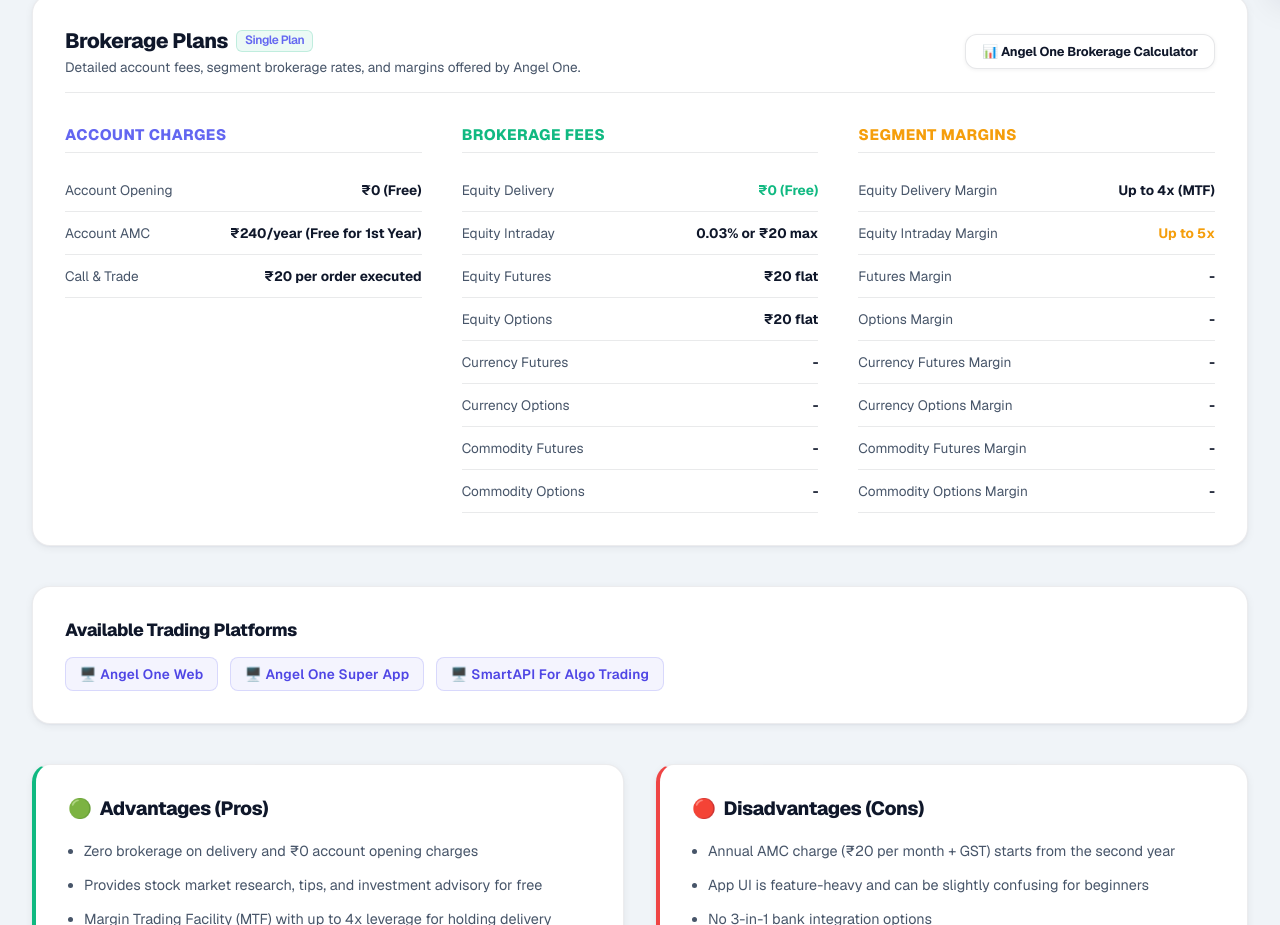
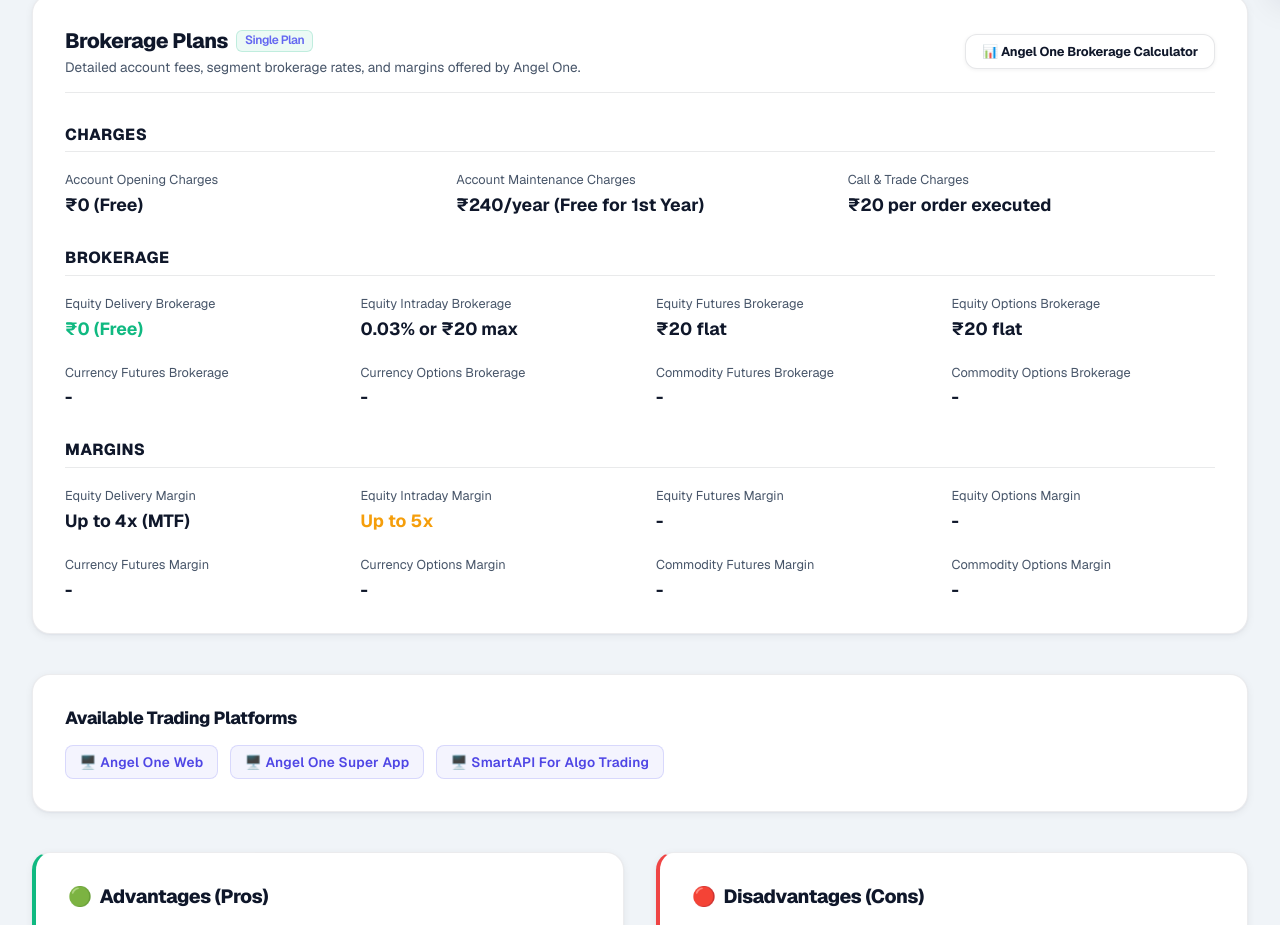
Before and after one commit to Gupta-Developer/ipopreipo, a Next.js app: page /1/brokers/angelone in a window 1280 px wide. Shown: the part 797-1722 px from the top of the page. Built offline with nearby package versions, Linux system fonts and the light colour scheme.

Commit message:
style: redesign brokerage plans to match the clean grid styling of select.finology.in

```diff
--- a/src/app/[country]/brokers/[slug]/page.tsx
+++ b/src/app/[country]/brokers/[slug]/page.tsx
@@ -297,75 +297,107 @@
                 </Link>
               </div>
 
-              <div style={{ display: "grid", gridTemplateColumns: "1fr 1fr 1fr", gap: "2.5rem" }} className="m-flex-column">
-
-                {/* Account Charges Column */}
-                <div style={{ display: "flex", flexDirection: "column", gap: "1rem" }}>
-                  <h4 style={{ fontSize: "0.95rem", fontWeight: "800", color: "var(--primary)", borderBottom: "1px solid var(--border-color)", paddingBottom: "0.5rem", textTransform: "uppercase", letterSpacing: "0.03em" }}>
-                    Account Charges
+              {/* 1. Charges Section */}
+              <div>
+                <h4 style={{ fontSize: "1rem", fontWeight: "800", color: "var(--text-primary)", marginBottom: "1.2rem", paddingBottom: "0.4rem", borderBottom: "1px solid var(--border-color)", textTransform: "uppercase", letterSpacing: "0.03em" }}>
+                  Charges
                 </h4>
-                  <div style={{ display: "flex", flexDirection: "column" }}>
-                    {[
-                      { label: "Account Opening", value: broker.charges.opening },
-                      { label: "Account AMC", value: broker.charges.amc },
-                      { label: "Call & Trade", value: broker.charges.callTrade },
-                    ].map((item, idx) => (
-                      <div key={idx} style={{ display: "flex", justifyContent: "space-between", padding: "0.75rem 0", borderBottom: "1px solid var(--border-color)", fontSize: "0.85rem" }}>
-                        <span style={{ color: "var(--text-secondary)" }}>{item.label}</span>
-                        <strong style={{ color: "var(--text-primary)" }}>{item.value}</strong>
+                <div style={{ display: "grid", gridTemplateColumns: "repeat(auto-fit, minmax(200px, 1fr))", gap: "1.5rem" }}>
+                  <div>
+                    <p style={{ fontSize: "0.8rem", color: "var(--text-secondary)", marginBottom: "0.3rem" }}>Account Opening Charges</p>
+                    <span style={{ fontSize: "1.1rem", fontWeight: "700", color: "var(--text-primary)" }}>{broker.charges.opening}</span>
                   </div>
-                    ))}
+                  <div>
+                    <p style={{ fontSize: "0.8rem", color: "var(--text-secondary)", marginBottom: "0.3rem" }}>Account Maintenance Charges</p>
+                    <span style={{ fontSize: "1.1rem", fontWeight: "700", color: "var(--text-primary)" }}>{broker.charges.amc}</span>
+                  </div>
+                  <div>
+                    <p style={{ fontSize: "0.8rem", color: "var(--text-secondary)", marginBottom: "0.3rem" }}>Call & Trade Charges</p>
+                    <span style={{ fontSize: "1.1rem", fontWeight: "700", color: "var(--text-primary)" }}>{broker.charges.callTrade}</span>
+                  </div>
                 </div>
               </div>
 
-                {/* Brokerage Fees Column */}
-                <div style={{ display: "flex", flexDirection: "column", gap: "1rem" }}>
-                  <h4 style={{ fontSize: "0.95rem", fontWeight: "800", color: "var(--success)", borderBottom: "1px solid var(--border-color)", paddingBottom: "0.5rem", textTransform: "uppercase", letterSpacing: "0.03em" }}>
-                    Brokerage Fees
+              {/* 2. Brokerage Section */}
+              <div>
+                <h4 style={{ fontSize: "1rem", fontWeight: "800", color: "var(--text-primary)", marginBottom: "1.2rem", paddingBottom: "0.4rem", borderBottom: "1px solid var(--border-color)", textTransform: "uppercase", letterSpacing: "0.03em" }}>
+                  Brokerage
                 </h4>
-                  <div style={{ display: "flex", flexDirection: "column" }}>
-                    {[
-                      { label: "Equity Delivery", value: broker.brokerage.delivery, highlight: true },
-                      { label: "Equity Intraday", value: broker.brokerage.intraday },
-                      { label: "Equity Futures", value: broker.brokerage.futures },
-                      { label: "Equity Options", value: broker.brokerage.options },
-                      { label: "Currency Futures", value: broker.brokerage.currencyFutures || "-" },
-                      { label: "Currency Options", value: broker.brokerage.currencyOptions || "-" },
-                      { label: "Commodity Futures", value: broker.brokerage.commodityFutures || "-" },
-                      { label: "Commodity Options", value: broker.brokerage.commodityOptions || "-" },
-                    ].map((item, idx) => (
-                      <div key={idx} style={{ display: "flex", justifyContent: "space-between", padding: "0.75rem 0", borderBottom: "1px solid var(--border-color)", fontSize: "0.85rem" }}>
-                        <span style={{ color: "var(--text-secondary)" }}>{item.label}</span>
-                        <strong style={{ color: item.highlight ? "var(--success)" : "var(--text-primary)" }}>{item.value}</strong>
+                <div style={{ display: "grid", gridTemplateColumns: "repeat(auto-fit, minmax(220px, 1fr))", gap: "1.5rem 2rem" }}>
+                  <div>
+                    <p style={{ fontSize: "0.8rem", color: "var(--text-secondary)", marginBottom: "0.3rem" }}>Equity Delivery Brokerage</p>
+                    <span style={{ fontSize: "1.1rem", fontWeight: "700", color: "var(--success)" }}>{broker.brokerage.delivery}</span>
                   </div>
-                    ))}
+                  <div>
+                    <p style={{ fontSize: "0.8rem", color: "var(--text-secondary)", marginBottom: "0.3rem" }}>Equity Intraday Brokerage</p>
+                    <span style={{ fontSize: "1.1rem", fontWeight: "700", color: "var(--text-primary)" }}>{broker.brokerage.intraday}</span>
+                  </div>
+                  <div>
+                    <p style={{ fontSize: "0.8rem", color: "var(--text-secondary)", marginBottom: "0.3rem" }}>Equity Futures Brokerage</p>
+                    <span style={{ fontSize: "1.1rem", fontWeight: "700", color: "var(--text-primary)" }}>{broker.brokerage.futures}</span>
+                  </div>
+                  <div>
+                    <p style={{ fontSize: "0.8rem", color: "var(--text-secondary)", marginBottom: "0.3rem" }}>Equity Options Brokerage</p>
+                    <span style={{ fontSize: "1.1rem", fontWeight: "700", color: "var(--text-primary)" }}>{broker.brokerage.options}</span>
+                  </div>
+                  <div>
+                    <p style={{ fontSize: "0.8rem", color: "var(--text-secondary)", marginBottom: "0.3rem" }}>Currency Futures Brokerage</p>
+                    <span style={{ fontSize: "1.1rem", fontWeight: "700", color: "var(--text-primary)" }}>{broker.brokerage.currencyFutures || "-"}</span>
+                  </div>
+                  <div>
+                    <p style={{ fontSize: "0.8rem", color: "var(--text-secondary)", marginBottom: "0.3rem" }}>Currency Options Brokerage</p>
+                    <span style={{ fontSize: "1.1rem", fontWeight: "700", color: "var(--text-primary)" }}>{broker.brokerage.currencyOptions || "-"}</span>
+                  </div>
+                  <div>
+                    <p style={{ fontSize: "0.8rem", color: "var(--text-secondary)", marginBottom: "0.3rem" }}>Commodity Futures Brokerage</p>
+                    <span style={{ fontSize: "1.1rem", fontWeight: "700", color: "var(--text-primary)" }}>{broker.brokerage.commodityFutures || "-"}</span>
+                  </div>
+                  <div>
+                    <p style={{ fontSize: "0.8rem", color: "var(--text-secondary)", marginBottom: "0.3rem" }}>Commodity Options Brokerage</p>
+                    <span style={{ fontSize: "1.1rem", fontWeight: "700", color: "var(--text-primary)" }}>{broker.brokerage.commodityOptions || "-"}</span>
+                  </div>
                 </div>
               </div>
 
-                {/* Segment Margins Column */}
-                <div style={{ display: "flex", flexDirection: "column", gap: "1rem" }}>
-                  <h4 style={{ fontSize: "0.95rem", fontWeight: "800", color: "var(--warning)", borderBottom: "1px solid var(--border-color)", paddingBottom: "0.5rem", textTransform: "uppercase", letterSpacing: "0.03em" }}>
-                    Segment Margins
+              {/* 3. Margins Section */}
+              <div>
+                <h4 style={{ fontSize: "1rem", fontWeight: "800", color: "var(--text-primary)", marginBottom: "1.2rem", paddingBottom: "0.4rem", borderBottom: "1px solid var(--border-color)", textTransform: "uppercase", letterSpacing: "0.03em" }}>
+                  Margins
                 </h4>
-                  <div style={{ display: "flex", flexDirection: "column" }}>
-                    {[
-                      { label: "Equity Delivery Margin", value: broker.margins.delivery },
-                      { label: "Equity Intraday Margin", value: broker.margins.intraday, highlight: true },
-                      { label: "Futures Margin", value: broker.margins.futures || "-" },
-                      { label: "Options Margin", value: broker.margins.options || "-" },
-                      { label: "Currency Futures Margin", value: broker.margins.currencyFutures || "-" },
-                      { label: "Currency Options Margin", value: broker.margins.currencyOptions || "-" },
-                      { label: "Commodity Futures Margin", value: broker.margins.commodityFutures || "-" },
-                      { label: "Commodity Options Margin", value: broker.margins.commodityOptions || "-" },
-                    ].map((item, idx) => (
-                      <div key={idx} style={{ display: "flex", justifyContent: "space-between", padding: "0.75rem 0", borderBottom: "1px solid var(--border-color)", fontSize: "0.85rem" }}>
-                        <span style={{ color: "var(--text-secondary)" }}>{item.label}</span>
-                        <strong style={{ color: item.highlight ? "var(--warning)" : "var(--text-primary)" }}>{item.value}</strong>
+                <div style={{ display: "grid", gridTemplateColumns: "repeat(auto-fit, minmax(220px, 1fr))", gap: "1.5rem 2rem" }}>
+                  <div>
+                    <p style={{ fontSize: "0.8rem", color: "var(--text-secondary)", marginBottom: "0.3rem" }}>Equity Delivery Margin</p>
+                    <span style={{ fontSize: "1.1rem", fontWeight: "700", color: "var(--text-primary)" }}>{broker.margins.delivery}</span>
                   </div>
-                    ))}
+                  <div>
+                    <p style={{ fontSize: "0.8rem", color: "var(--text-secondary)", marginBottom: "0.3rem" }}>Equity Intraday Margin</p>
+                    <span style={{ fontSize: "1.1rem", fontWeight: "700", color: "var(--warning)" }}>{broker.margins.intraday}</span>
+                  </div>
+                  <div>
+                    <p style={{ fontSize: "0.8rem", color: "var(--text-secondary)", marginBottom: "0.3rem" }}>Equity Futures Margin</p>
+                    <span style={{ fontSize: "1.1rem", fontWeight: "700", color: "var(--text-primary)" }}>{broker.margins.futures || "-"}</span>
+                  </div>
+                  <div>
+                    <p style={{ fontSize: "0.8rem", color: "var(--text-secondary)", marginBottom: "0.3rem" }}>Equity Options Margin</p>
+                    <span style={{ fontSize: "1.1rem", fontWeight: "700", color: "var(--text-primary)" }}>{broker.margins.options || "-"}</span>
+                  </div>
+                  <div>
+                    <p style={{ fontSize: "0.8rem", color: "var(--text-secondary)", marginBottom: "0.3rem" }}>Currency Futures Margin</p>
+                    <span style={{ fontSize: "1.1rem", fontWeight: "700", color: "var(--text-primary)" }}>{broker.margins.currencyFutures || "-"}</span>
+                  </div>
+                  <div>
+                    <p style={{ fontSize: "0.8rem", color: "var(--text-secondary)", marginBottom: "0.3rem" }}>Currency Options Margin</p>
+                    <span style={{ fontSize: "1.1rem", fontWeight: "700", color: "var(--text-primary)" }}>{broker.margins.currencyOptions || "-"}</span>
+                  </div>
+                  <div>
+                    <p style={{ fontSize: "0.8rem", color: "var(--text-secondary)", marginBottom: "0.3rem" }}>Commodity Futures Margin</p>
+                    <span style={{ fontSize: "1.1rem", fontWeight: "700", color: "var(--text-primary)" }}>{broker.margins.commodityFutures || "-"}</span>
+                  </div>
+                  <div>
+                    <p style={{ fontSize: "0.8rem", color: "var(--text-secondary)", marginBottom: "0.3rem" }}>Commodity Options Margin</p>
+                    <span style={{ fontSize: "1.1rem", fontWeight: "700", color: "var(--text-primary)" }}>{broker.margins.commodityOptions || "-"}</span>
                   </div>
                 </div>
-
               </div>
             </div>
 
```
Lines whose indentation alone changed are shown as unchanged.
